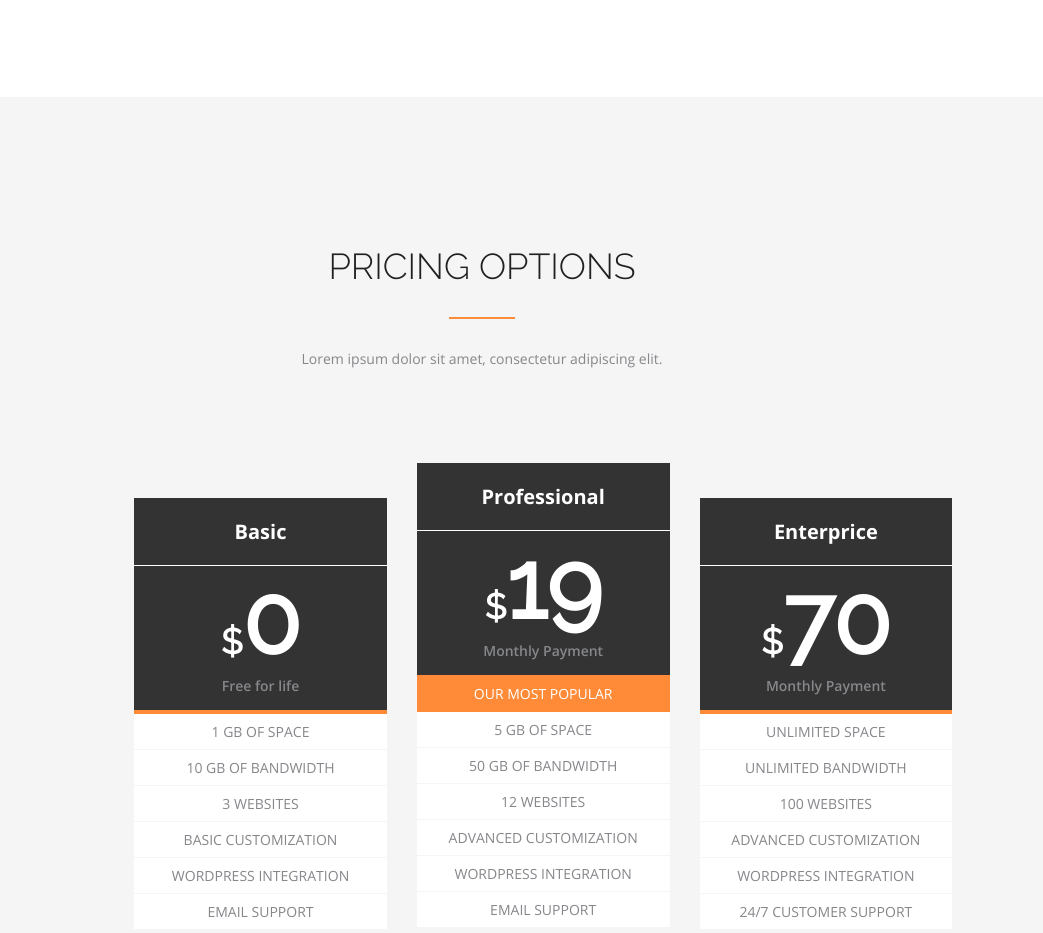
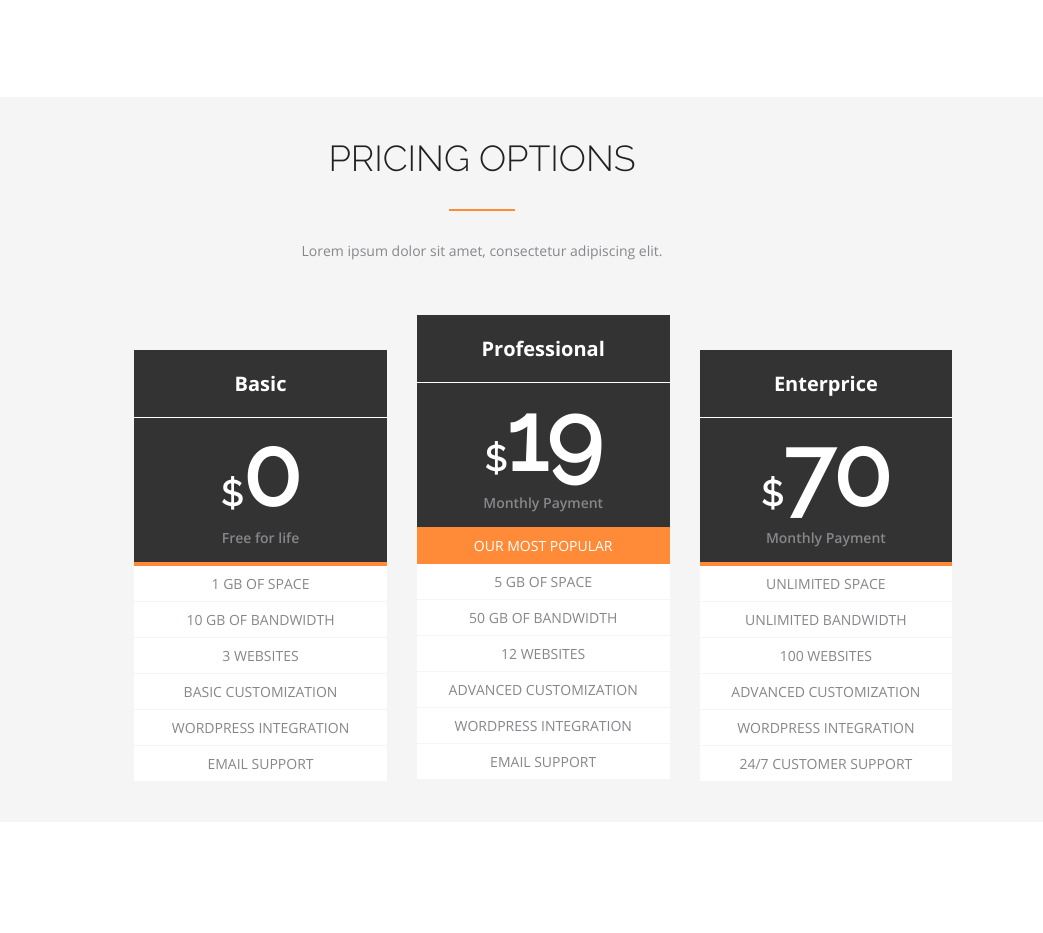
Before and after one commit to mortalshot/AXIT, a plain HTML site: page index.html in a window 1280 px wide. Shown: the part 3154-4087 px from the top of the page, without its empty margins (158-1201 px from the left). Drawn offline with Linux system fonts and the light colour scheme.

Commit message:
Мелкие правки

```diff
--- a/css/style.css
+++ b/css/style.css
@@ -423,7 +423,7 @@ input::placeholder {
 
 /*Pricing style*/
 #Pricing {
-    min-height: 900px;
+    min-height: 600px;
     background-color: #f5f5f5;
 }
 
@@ -431,7 +431,7 @@ input::placeholder {
     display: flex;
     flex-direction: column;
     align-items: center;
-    padding: 80px 0;
+    padding: 40px 0;
 }
 
 .optionsTitle p {
--- a/index.html
+++ b/index.html
@@ -224,7 +224,7 @@
                 <hr class="w-64">
                 <p>Lorem ipsum dolor sit amet, consectetur adipiscing elit.</p>
             </div>
-            <div class="row d-flex">
+            <div class="row d-flex" style="padding-bottom: 40px;">
                 <div class="col-sm-4">
                     <div class="card">
                         <div class="card-body">
```
